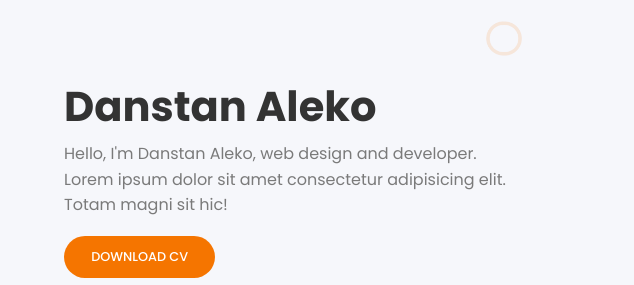
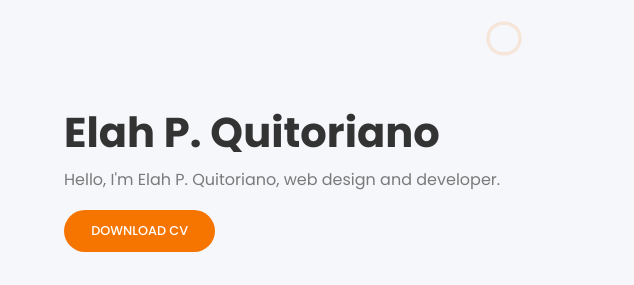
Before and after one commit to francelee123/Portfolio, a plain HTML site: page index.html in a window 1280 px wide. Shown: the part 240-525 px from the top of the page, 0-634 px from the left. Drawn offline with nearby package versions, Linux system fonts and the light colour scheme; files whose address does not match are found by name.

Commit message:
Update index.html

```diff
--- a/index.html
+++ b/index.html
@@ -79,11 +79,9 @@
         <div class="header-content">
           <div class="container grid-2">
             <div class="column-1">
-              <h1 class="header-title">Danstan Aleko</h1>
+              <h1 class="header-title">Elah P. Quitoriano</h1>
               <p class="text">
-                Hello, I'm Danstan Aleko, web design and developer. Lorem ipsum
-                dolor sit amet consectetur adipisicing elit. Totam magni sit
-                hic!
+                Hello, I'm Elah P. Quitoriano, web design and developer.
               </p>
               <a href="#" class="btn">Download CV</a>
             </div>
```
